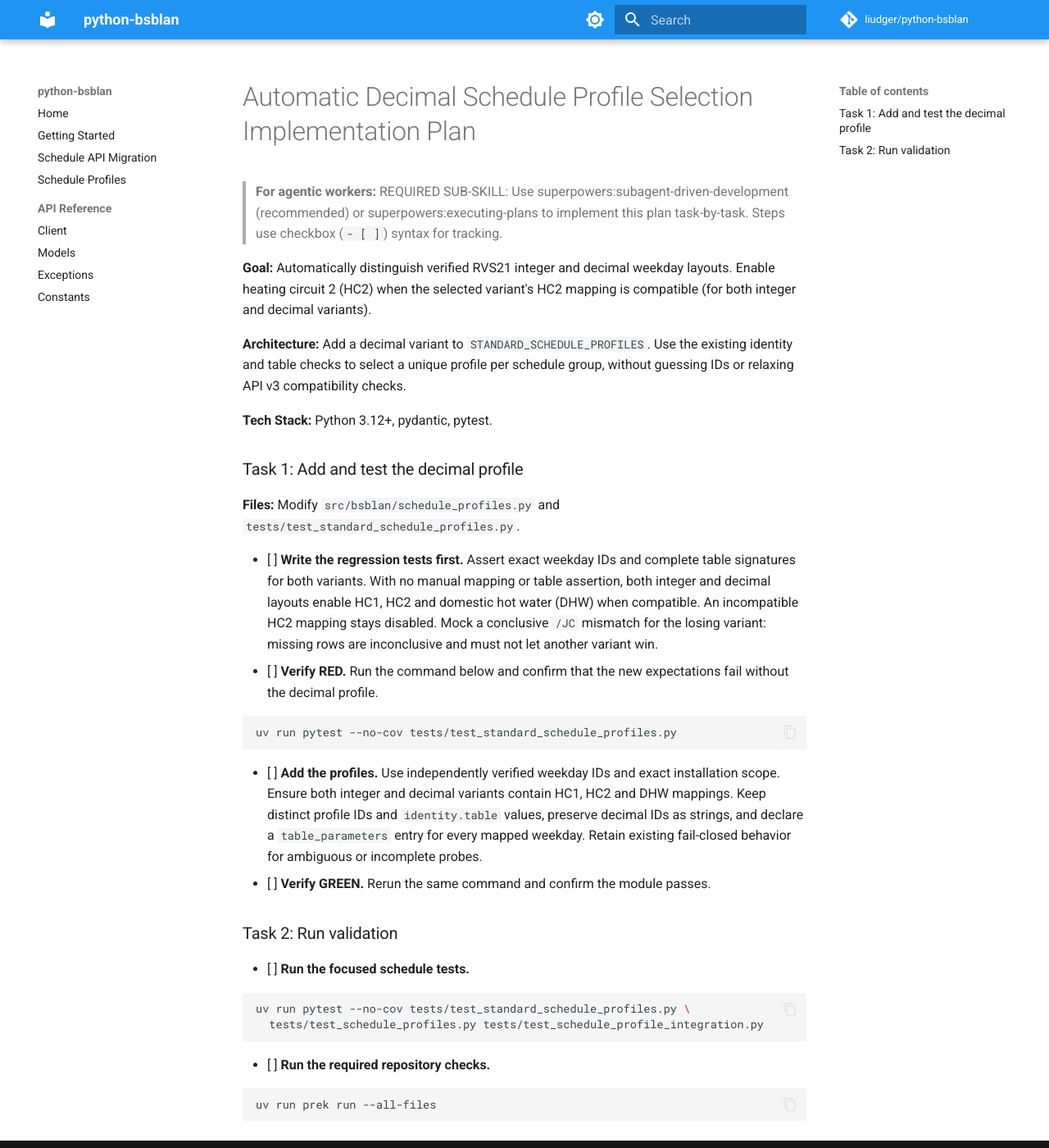
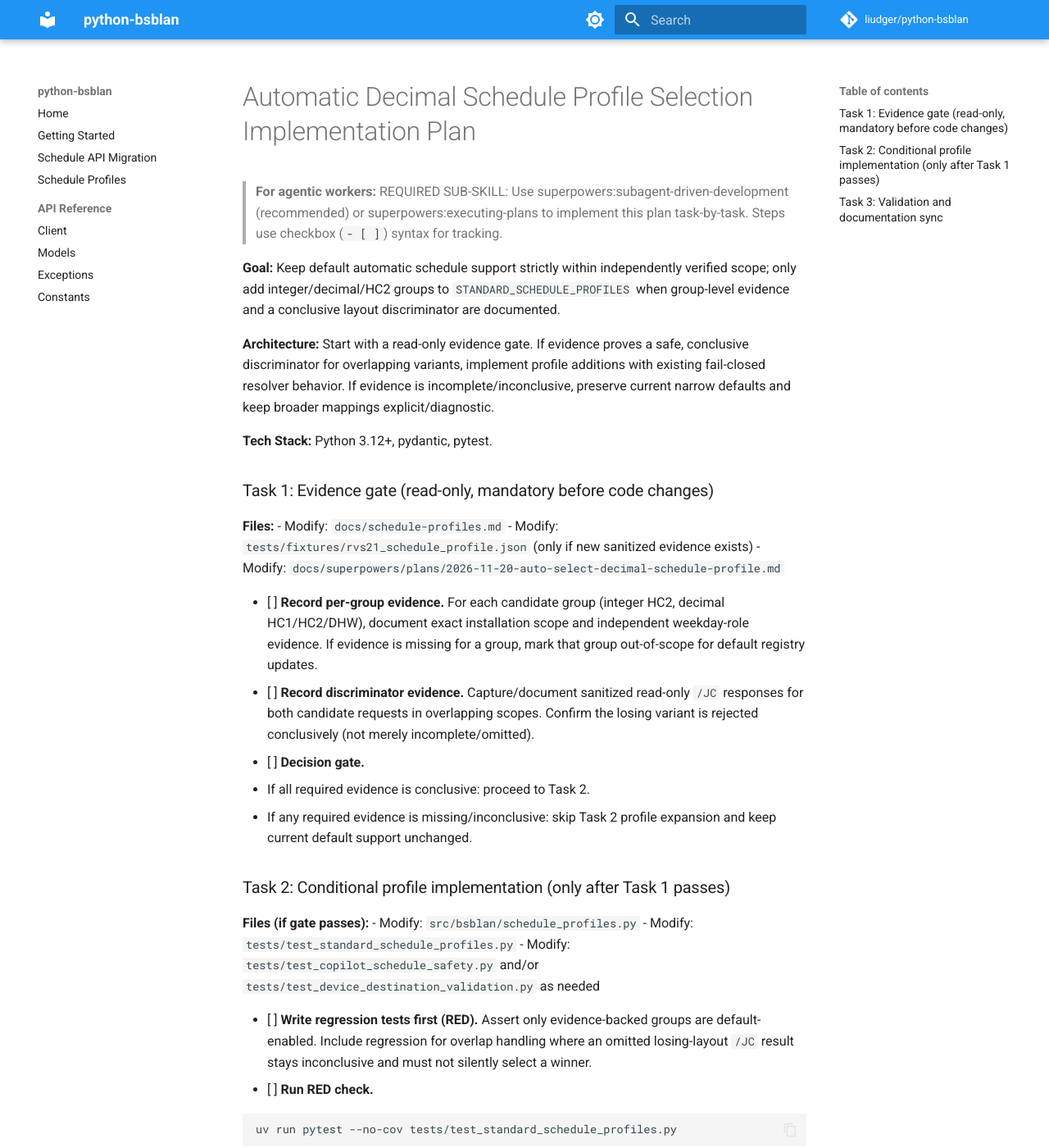
Before and after one commit to liudger/python-bsblan, an MkDocs documentation site: the page built from docs/superpowers/plans/2026-11-20-auto-select-decimal-schedule-profile.md, in a window 1280 px wide and 1400 px high. Shown: the whole window at 82% size. Built offline with MkDocs 1.6.1 and Material for MkDocs 9.7.7, drawn with Linux system fonts in a browser that asks for light colours; comment, search, counter and statistics services are not loaded; some of the changed text lies outside the part shown.

Commit message:
docs: gate schedule profile expansion on verified evidence

````diff
--- a/docs/superpowers/plans/2026-11-20-auto-select-decimal-schedule-profile.md
+++ b/docs/superpowers/plans/2026-11-20-auto-select-decimal-schedule-profile.md
@@ -2,53 +2,79 @@
 
 > **For agentic workers:** REQUIRED SUB-SKILL: Use superpowers:subagent-driven-development (recommended) or superpowers:executing-plans to implement this plan task-by-task. Steps use checkbox (`- [ ]`) syntax for tracking.
 
-**Goal:** Automatically distinguish verified RVS21 integer and decimal weekday
-layouts. Enable heating circuit 2 (HC2) when the selected variant's HC2 mapping is
-compatible (for both integer and decimal variants).
+**Goal:** Keep default automatic schedule support strictly within independently
+verified scope; only add integer/decimal/HC2 groups to `STANDARD_SCHEDULE_PROFILES`
+when group-level evidence and a conclusive layout discriminator are documented.
 
-**Architecture:** Add a decimal variant to `STANDARD_SCHEDULE_PROFILES`. Use the
-existing identity and table checks to select a unique profile per schedule group,
-without guessing IDs or relaxing API v3 compatibility checks.
+**Architecture:** Start with a read-only evidence gate. If evidence proves a safe,
+conclusive discriminator for overlapping variants, implement profile additions with
+existing fail-closed resolver behavior. If evidence is incomplete/inconclusive,
+preserve current narrow defaults and keep broader mappings explicit/diagnostic.
 
 **Tech Stack:** Python 3.12+, pydantic, pytest.
 
-### Task 1: Add and test the decimal profile
+### Task 1: Evidence gate (read-only, mandatory before code changes)
 
-**Files:** Modify `src/bsblan/schedule_profiles.py` and
-`tests/test_standard_schedule_profiles.py`.
+**Files:**
+- Modify: `docs/schedule-profiles.md`
+- Modify: `tests/fixtures/rvs21_schedule_profile.json` (only if new sanitized evidence exists)
+- Modify: `docs/superpowers/plans/2026-11-20-auto-select-decimal-schedule-profile.md`
 
-- [ ] **Write the regression tests first.** Assert exact weekday IDs and complete
-      table signatures for both variants. With no manual mapping or table assertion,
-      both integer and decimal layouts enable HC1, HC2 and domestic hot water (DHW)
-      when compatible. An incompatible HC2 mapping stays disabled. Mock a conclusive
-      `/JC` mismatch for the losing variant: missing rows are inconclusive and must
-      not let another variant win.
-- [ ] **Verify RED.** Run the command below and confirm that the new expectations
-      fail without the decimal profile.
+- [ ] **Record per-group evidence.** For each candidate group (integer HC2,
+      decimal HC1/HC2/DHW), document exact installation scope and independent
+      weekday-role evidence. If evidence is missing for a group, mark that group
+      out-of-scope for default registry updates.
+- [ ] **Record discriminator evidence.** Capture/document sanitized read-only `/JC`
+      responses for both candidate requests in overlapping scopes. Confirm the
+      losing variant is rejected conclusively (not merely incomplete/omitted).
+- [ ] **Decision gate.**
+  - If all required evidence is conclusive: proceed to Task 2.
+  - If any required evidence is missing/inconclusive: skip Task 2 profile expansion
+    and keep current default support unchanged.
+
+### Task 2: Conditional profile implementation (only after Task 1 passes)
+
+**Files (if gate passes):**
+- Modify: `src/bsblan/schedule_profiles.py`
+- Modify: `tests/test_standard_schedule_profiles.py`
+- Modify: `tests/test_copilot_schedule_safety.py` and/or `tests/test_device_destination_validation.py` as needed
+
+- [ ] **Write regression tests first (RED).** Assert only evidence-backed groups
+      are default-enabled. Include regression for overlap handling where an omitted
+      losing-layout `/JC` result stays inconclusive and must not silently select a
+      winner.
+- [ ] **Run RED check.**
 
   ```bash
   uv run pytest --no-cov tests/test_standard_schedule_profiles.py
   ```
 
-- [ ] **Add the profiles.** Use independently verified weekday IDs and exact
-      installation scope. Ensure both integer and decimal variants contain HC1,
-      HC2 and DHW mappings. Keep distinct profile IDs and `identity.table` values,
-      preserve decimal IDs as strings, and declare a `table_parameters` entry for
-      every mapped weekday. Retain existing fail-closed behavior for ambiguous or
-      incomplete probes.
-- [ ] **Verify GREEN.** Rerun the same command and confirm the module passes.
+- [ ] **Implement minimal profile changes.** Add/update only evidence-backed
+      mappings with distinct `identity.table` values and complete signatures.
+      Preserve fail-closed behavior for ambiguous/incomplete probes.
+- [ ] **Run GREEN check.** Re-run the same module until passing.
 
-### Task 2: Run validation
+### Task 3: Validation and documentation sync
 
-- [ ] **Run the focused schedule tests.**
+- [ ] **Run focused schedule tests.**
 
   ```bash
   uv run pytest --no-cov tests/test_standard_schedule_profiles.py \
-    tests/test_schedule_profiles.py tests/test_schedule_profile_integration.py
+    tests/test_schedule_profiles.py tests/test_schedule_profile_integration.py \
+    tests/test_copilot_schedule_safety.py tests/test_device_destination_validation.py
   ```
 
-- [ ] **Run the required repository checks.**
+- [ ] **Run full test suite.**
+
+  ```bash
+  uv run pytest --no-cov
+  ```
+
+- [ ] **Run required repository checks.**
 
   ```bash
   uv run prek run --all-files
   ```
+
+- [ ] **Sync supported-scope docs.** Ensure `docs/schedule-profiles.md` and any
+      evidence fixture text exactly match what is default-enabled in code.
````
